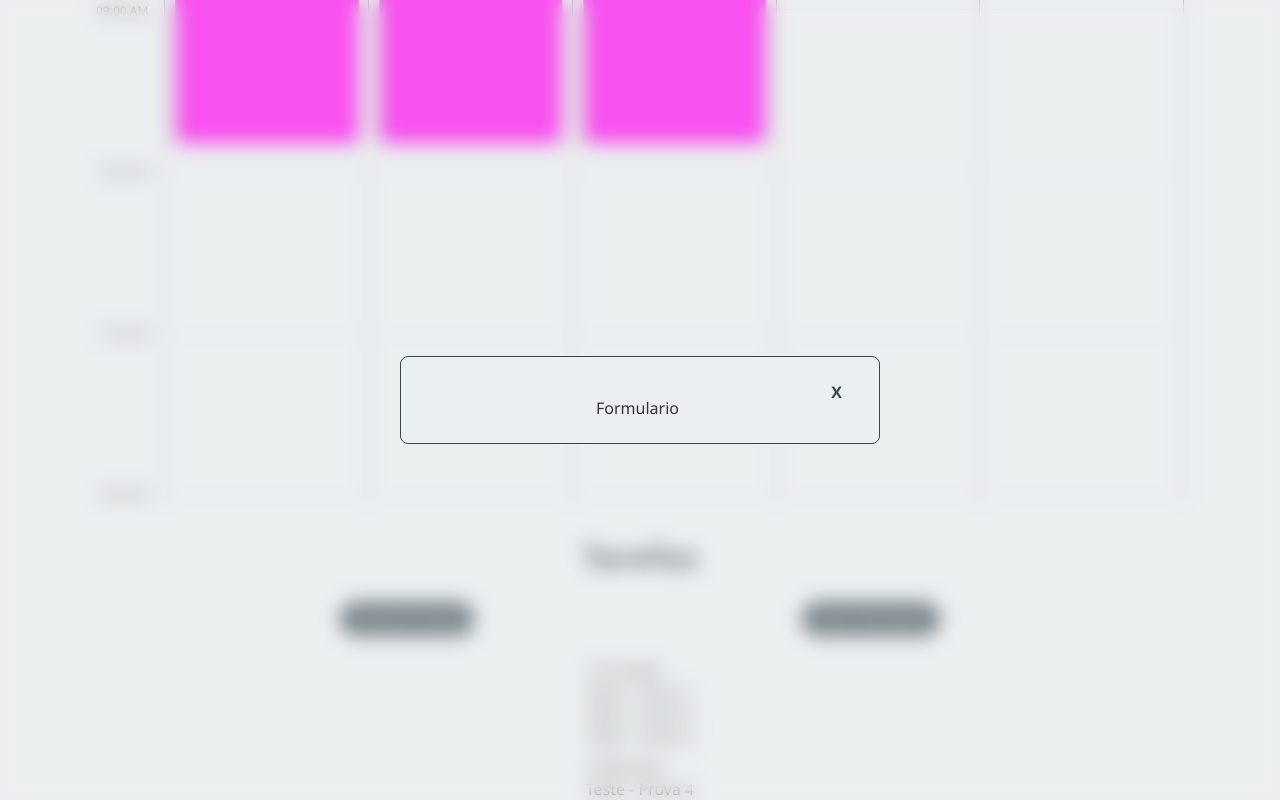
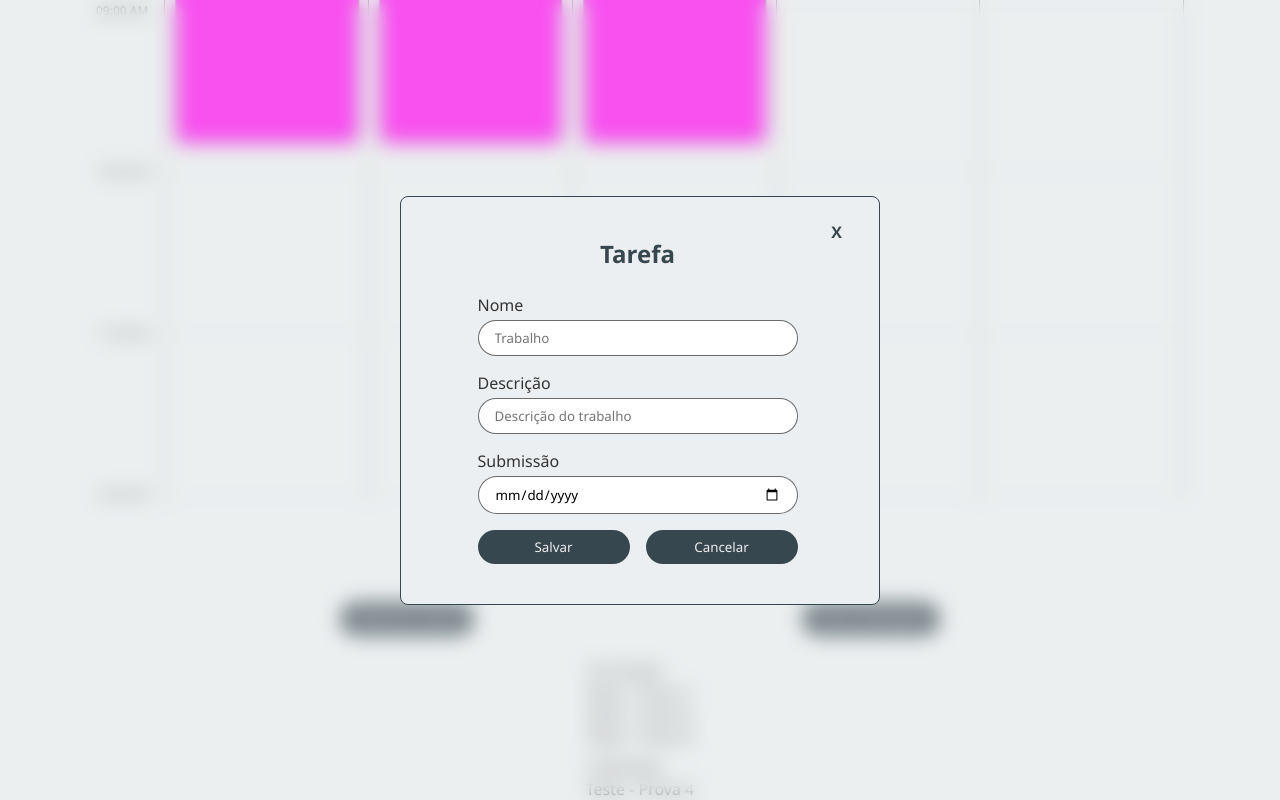
Before and after one commit to gabriel-dp/CronoClick, a Next.js app: page /schedule in a window 1280 px wide. Both pictures are taken after a click on the button "Adicionar Tarefa". Shown: the part 350-1150 px from the top of the page. Built offline with nearby package versions, Linux system fonts and the light colour scheme.

Commit message:
:sparkles: Initial Task modal

```diff
--- a/src/components/TaskControl/index.tsx
+++ b/src/components/TaskControl/index.tsx
@@ -1,6 +1,7 @@
 import { useModal } from "@/hooks/useModal";
 import Modal from "@/components/ui/Modal";
 import Button from "@/components/ui/Button";
+import TaskForm from "@/components/forms/TaskForm";
 
 import { ControlBar } from "./styles";
 
@@ -16,7 +17,7 @@ export default function TaskControl(props: TaskControlI) {
 			<Button onClick={addTaskModal.open}>Adicionar Tarefa</Button>
 			<Button onClick={props.saveChanges}>Salvar alterações</Button>
 			<Modal {...addTaskModal}>
-				<p>Formulario</p>
+				<TaskForm finally={addTaskModal.close} />
 			</Modal>
 		</ControlBar>
 	);
--- /dev/null
+++ b/src/components/forms/TaskForm/index.tsx
@@ -0,0 +1,61 @@
+import { useForm } from "react-hook-form";
+
+import Input from "@/components/ui/Input";
+import { MODAL_TRANSITION_TIME_MS } from "@/components/ui/Modal/styles";
+import { FormContainer, FormRow } from "@/components/forms/styles";
+import Button from "@/components/ui/Button";
+
+import { TaskSchema } from "./types";
+
+interface TaskFormProps {
+	finally?: () => void;
+}
+
+export default function TaskForm(props: TaskFormProps) {
+	const { handleSubmit, register, reset } = useForm<TaskSchema>();
+
+	function handleSaveData(data: TaskSchema) {
+		if (props.finally) props.finally();
+		console.log(data);
+	}
+
+	function closeForm() {
+		if (props.finally) props.finally();
+
+		// Timeout to reset the form after the transition ends
+		new Promise<void>((resolve) =>
+			setTimeout(() => {
+				resolve();
+				reset();
+			}, MODAL_TRANSITION_TIME_MS)
+		);
+	}
+
+	return (
+		<FormContainer onSubmit={handleSubmit(handleSaveData)}>
+			<h1>Tarefa</h1>
+			<Input
+				type="text"
+				label="Nome"
+				placeholder="Trabalho"
+				{...register("name", { required: true })}
+			></Input>
+			<Input
+				type="text"
+				label="Descrição"
+				placeholder="Descrição do trabalho"
+				{...register("description")}
+			></Input>
+			<Input
+				type="date"
+				label="Submissão"
+				placeholder="Descrição do trabalho"
+				{...register("submission")}
+			></Input>
+			<FormRow>
+				<Button type="submit">Salvar</Button>
+				<Button onClick={closeForm}>Cancelar</Button>
+			</FormRow>
+		</FormContainer>
+	);
+}
--- /dev/null
+++ b/src/components/forms/TaskForm/types.ts
@@ -0,0 +1,9 @@
+import z from "zod";
+
+export const taskZodSchema = z.object({
+	name: z.string().trim().min(1),
+	description: z.string().trim(),
+	submission: z.coerce.date()
+});
+
+export type TaskSchema = z.infer<typeof taskZodSchema>;
```
